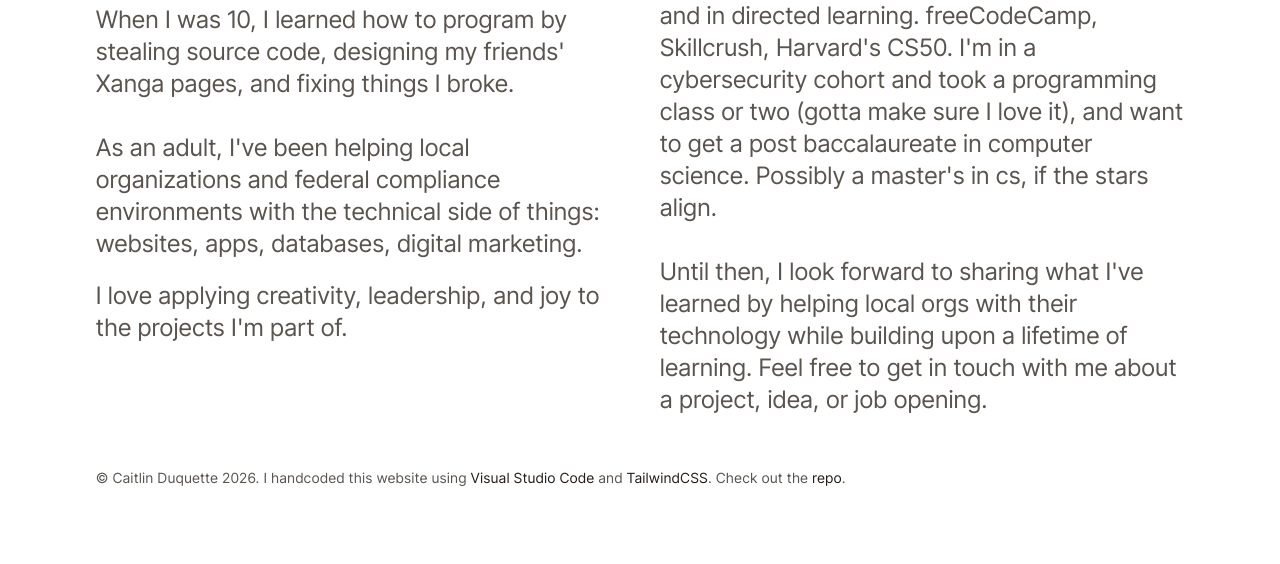
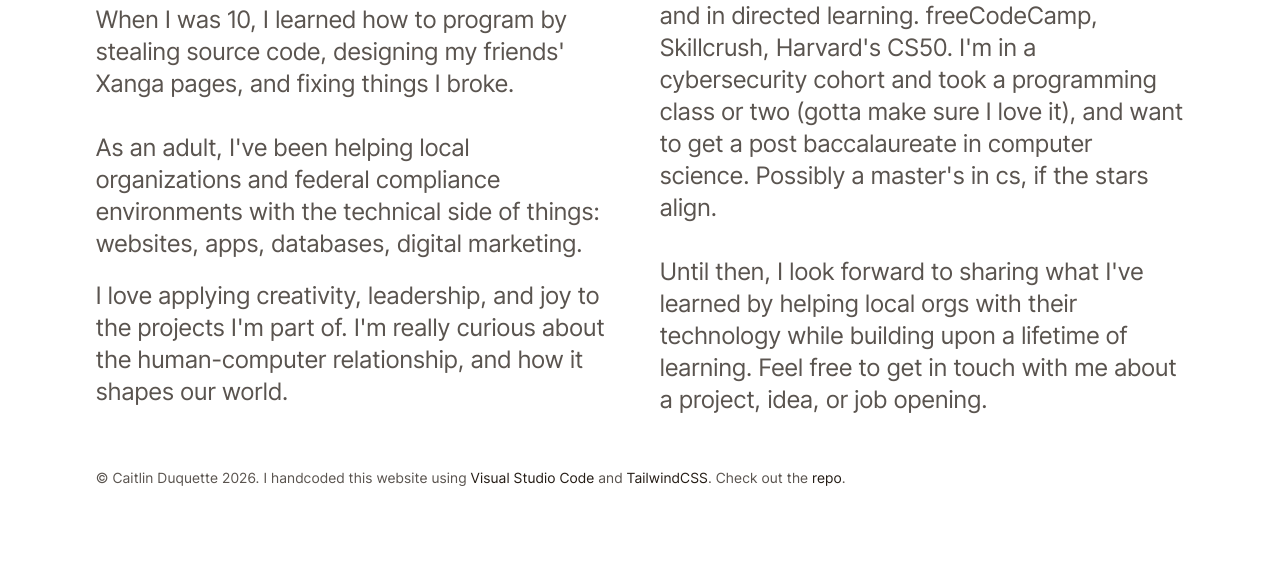
Before and after one commit to cosmogyny/portfolio1, a website: page about.html in a window 1280 px wide. Shown: the part 632-1196 px from the top of the page. Drawn offline with Linux system fonts and the light colour scheme.

Commit message:
small updates to copy

```diff
--- a/about.html
+++ b/about.html
@@ -61,7 +61,8 @@
             </p>
 
             <p class="pb-5 text-1xl">
-                I love applying creativity, leadership, and joy to the projects I'm part of.
+                I love applying creativity, leadership, and joy to the projects I'm part of. I'm really curious about the human-computer
+                relationship, and how it shapes our world.
             </p>
         </div>
 
@@ -74,8 +75,8 @@
 
 
             <p class="pb-8 text-1xl">
-                Until then, I look forward to sharing what I've learned by helping local orgs with their technology while building upon a lifetime of learning. Feel free to get in
-                touch with me about a project, idea, or job opening.
+                Until then, I look forward to sharing what I've learned by helping local orgs with their technology while building upon a lifetime of learning. Feel free to
+                <a href="mailto:caitlin.duquette@gmail.com" class="hover:text-[#cccccc]">get in touch with me</a> about a project, idea, or job opening.
             </p>
 
         </div>
```
Also changed, not shown: index.html (+2 -4 lines).
